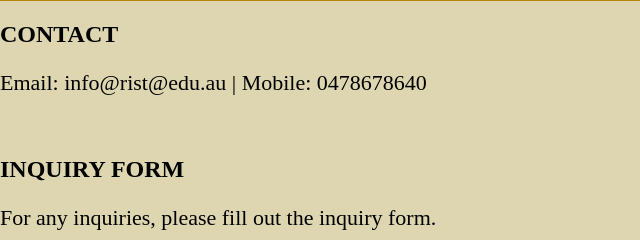
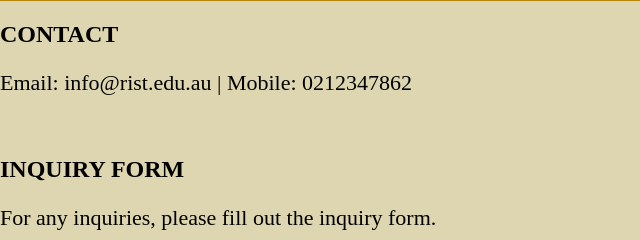
Before and after one commit to rafatima16/EduInsRIST, a plain HTML site: page contact.html in a window 1280 px wide. Shown: the part 139-379 px from the top of the page, 0-640 px from the left. Drawn offline with Linux system fonts and the light colour scheme.

Commit message:
Update contact.html

```diff
--- a/contact.html
+++ b/contact.html
@@ -22,7 +22,7 @@
     <main>
         <section id="contact">
             <h1>CONTACT</h1>
-            <p style="font-size: 22px;">Email: info@rist@edu.au | Mobile: 0478678640 </p>
+            <p style="font-size: 22px;">Email: info@rist.edu.au | Mobile: 0212347862 </p>
             <br>
             <h2>INQUIRY FORM</h2>
             <p style="font-size: 22px;"> For any inquiries, please fill out the inquiry form.</p>
```
